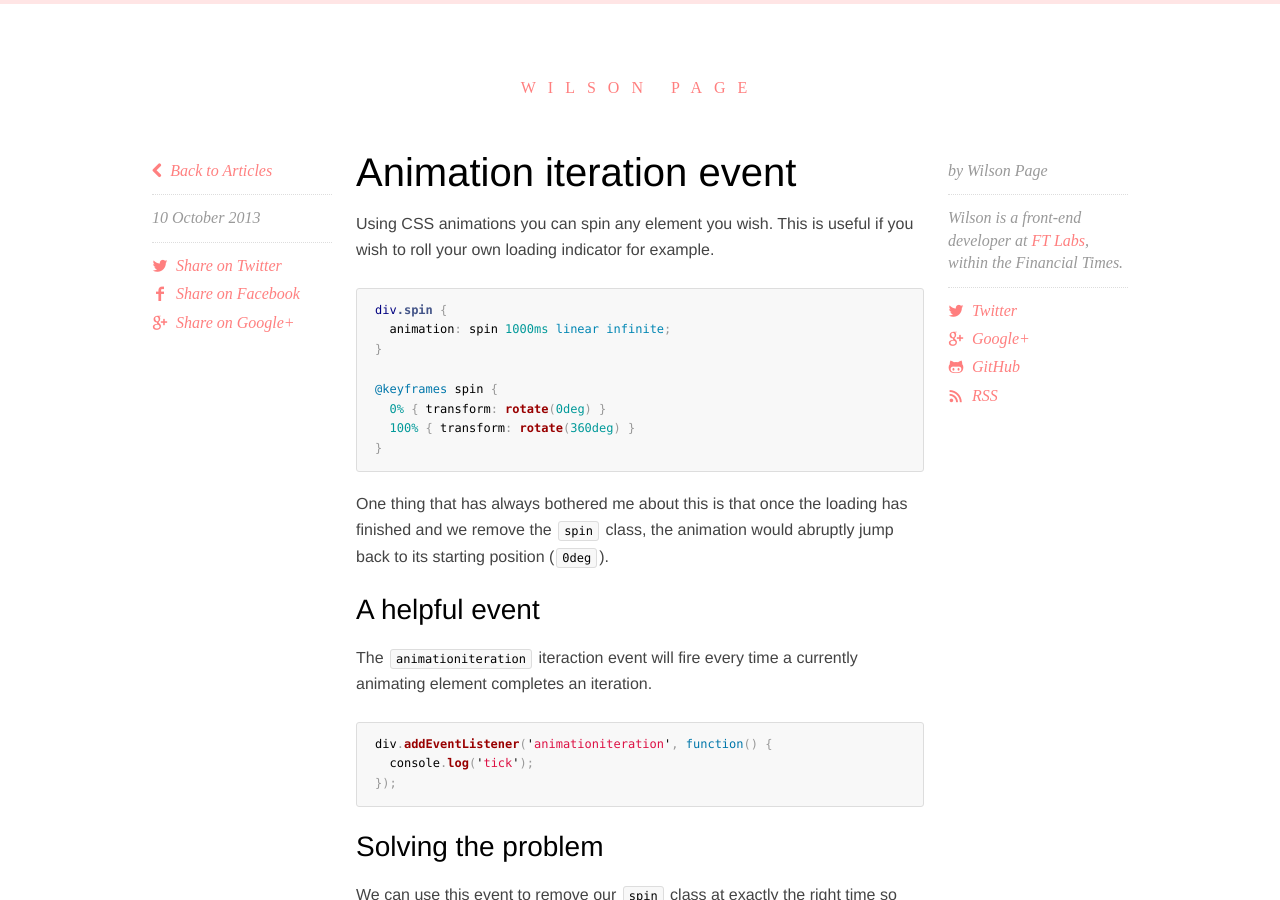
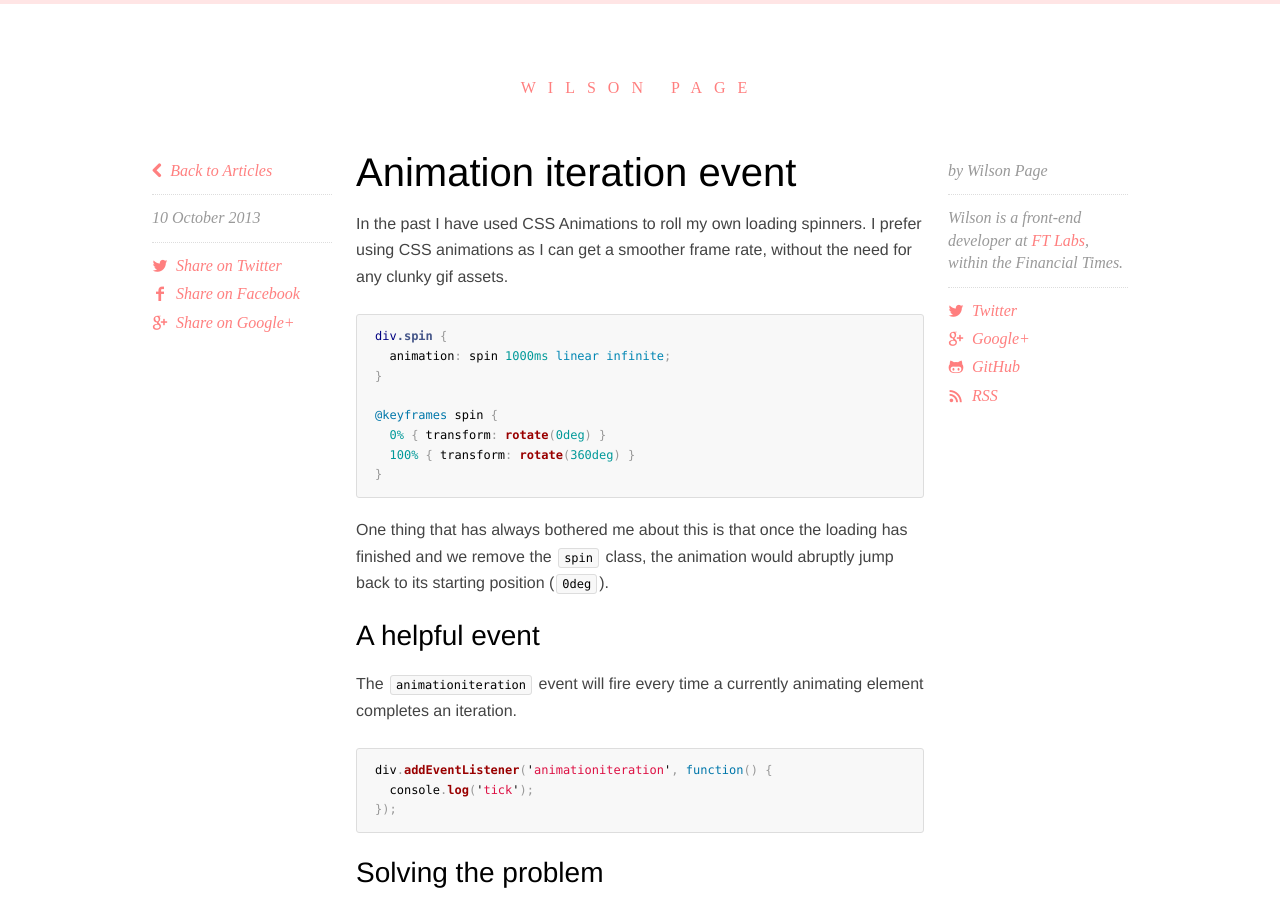
Before and after one commit to wilsonpage/blog, a Jekyll site: the page built from _posts/2013-10-10-animation-iteration-event.markdown, in a window 1280 px wide and 900 px high. Built offline with Jekyll 4.4.1, drawn with Linux system fonts in a browser that asks for light colours; Markdown is read by kramdown in place of the engine named in the settings; comment, search, counter and statistics services are not loaded.

Commit message:
Update 2013-10-10-animation-iteration-event.markdown

```diff
--- a/_posts/2013-10-10-animation-iteration-event.markdown
+++ b/_posts/2013-10-10-animation-iteration-event.markdown
@@ -5,7 +5,7 @@ date: 2013-10-10 09:31
 tags: javascript events css
 ---
 
-Using CSS animations you can spin any element you wish. This is useful if you wish to roll your own loading indicator for example.
+In the past I have used CSS Animations to roll my own loading spinners. I prefer using CSS animations as I can get a smoother frame rate, without the need for any clunky gif assets.
 
 {% highlight css %}
 div.spin {
@@ -22,7 +22,7 @@ One thing that has always bothered me about this is that once the loading has fi
 
 ### A helpful event
 
-The `animationiteration` iteraction event will fire every time a currently animating element completes an iteration.
+The `animationiteration` event will fire every time a currently animating element completes an iteration.
 
 {% highlight javascript %}
 div.addEventListener('animationiteration', function() {
```
